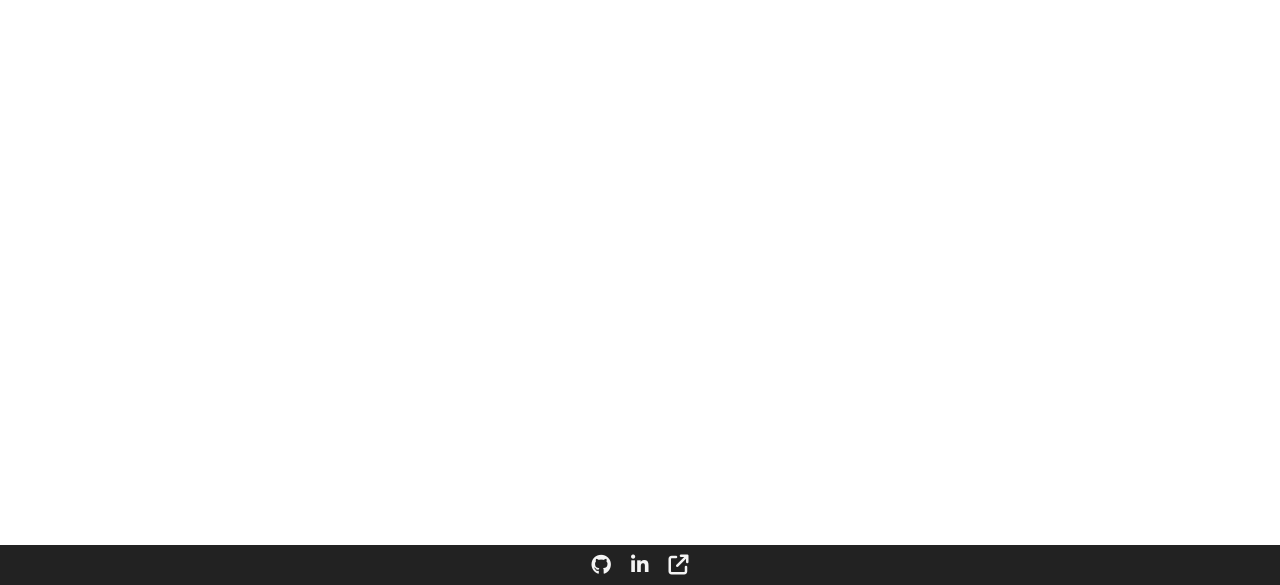
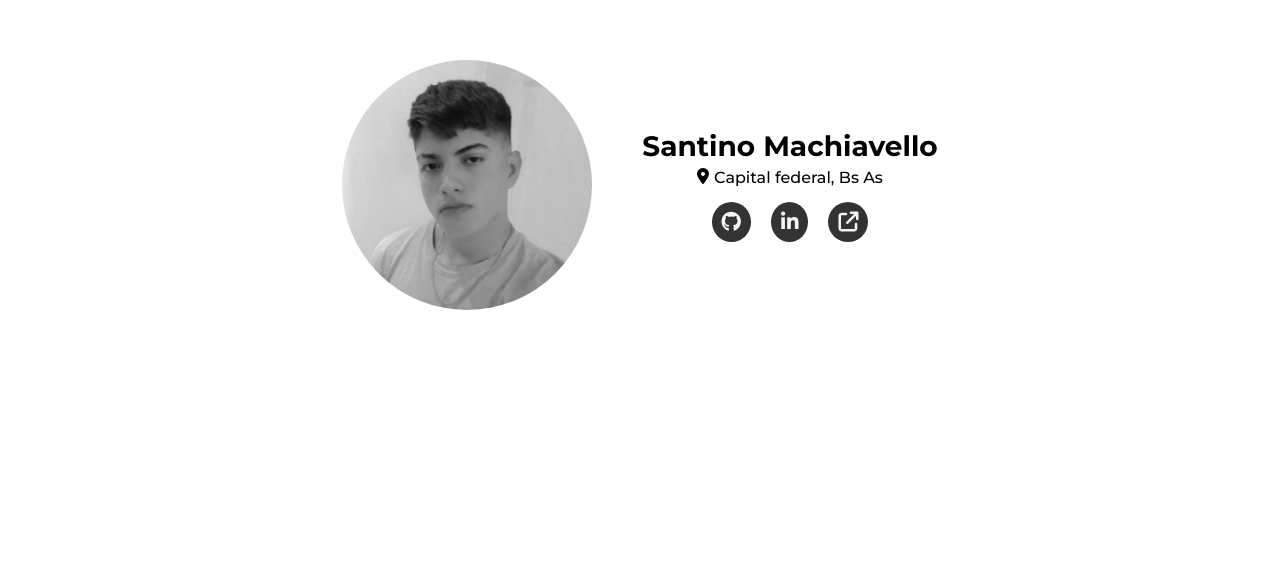
Before and after one commit to SantiMachia/myportfolio, a plain HTML site: page index.html in a window 1280 px wide. Shown: the part 215-800 px from the top of the page. Drawn offline with Linux system fonts and the light colour scheme; a web font is replaced by a local one.

Commit message:
feat(home): add hme section

```diff
--- a/index.html
+++ b/index.html
@@ -17,8 +17,17 @@
             </ul>
         </nav>
     </header>
-    <main></main>
-    <footer>
+    <main>
+        <section id="home" class="home">
+            <figure class="figure-img">
+                <img src="./imgs/me.jpg" class="home-img" alt="me">
+            </figure>
+            <div class="home-text">
+                <h1 class="h1-home">Santino Machiavello</h1>
+                <div class="location">
+                    <i class="fa-solid fa-location-dot location-icon"></i>
+                    <p class="location-p">Capital federal, Bs As</p>
+                </div>
                 <nav class="footer-nav">
                     <ul class="ul-footer">
                         <li><a href="https://github.com/SantiMachia" class="a-footer"><i class="fa-brands fa-github footer-icon"></i></a></li>
@@ -26,6 +35,10 @@
                         <li><a href="./CV MACHIAVELLO SANTINO.pdf" download class="a-footer"><i class="fa-solid fa-arrow-up-right-from-square footer-icon"></i></a></li>
                     </ul>
                 </nav>
+            </div>
+        </section>
+    </main>
+    <footer>
     </footer>
     <script src="./main.js"></script>
 </body>
--- a/sections-css/home.css
+++ b/sections-css/home.css
@@ -4,6 +4,8 @@ header {
     display: flex;
     justify-content: center;
     flex-direction: column;
+    position: fixed;
+    top: 0;
 }
 
 .navbar {}
@@ -19,12 +21,13 @@ header {
     font-weight: bold;
     transition: all .2s;
 }
-.a-navbar:hover{
+
+.a-navbar:hover {
     padding: 5px;
     border-bottom: 3px solid #f5f5f5;
 }
 
-footer{
+footer {
     position: fixed;
     bottom: 0;
     display: flex;
@@ -32,24 +35,77 @@ footer{
     width: 100%;
     background-color: #222;
 }
-.footer-nav{
+
+.footer-nav {
     display: flex;
     justify-content: center;
 
 }
-.ul-footer{
+
+.ul-footer {
     display: flex;
     gap: 20px;
     justify-content: center;
     height: 40px;
     align-items: center;
 }
-.a-footer{
+
+.a-footer {
     font-size: 1.25em;
     color: #f5f5f5;
+    background-color: #333;
+    padding: 10px;
+    border-radius: 100%;
+    display: flex;
+    transition: all .4s;
 }
-.footer-icon{
+.a-footer:hover{
+    background-color: #444;
+}
 
+.footer-icon {}
+
+.home {
+    display: flex;
+    flex-direction: column;
+    gap: 20px;
+    padding: 20px;
+    align-items: center;
+    height: 100vh;
+    justify-content: center;
+}
+
+.home-text {
+    display: flex;
+    flex-direction: column;
+    gap: 10px;
+    align-items: center;
+}
+
+.h1-home {
+    font-size: 28px;
+}
+
+.location {
+    display: flex;
+    gap: 5px;
+}
+
+.location-icon {}
+
+.location-p {
+    font-weight:500;
+}
+
+.figure-img {
+    display: flex;
+    justify-content: center;
+}
+
+.home-img {
+max-width: 200px;
+border-radius: 100%;
+object-fit: cover;
 }
 
 @media(min-width: 768px) {
@@ -60,6 +116,33 @@ footer{
     .ul-navbar {}
 
     .a-navbar {}
+
+    .home {
+        flex-direction: row;
+        justify-content: center;
+        gap: 50px;
+    }
+
+    .home-text {
+        gap: 5px;
+    }
+
+    .h1-home {}
+
+    .location {}
+
+    .location-icon {}
+
+    .location-p {}
+
+    .figure-img {}
+
+    .home-img {
+        max-width: 250px;
+    }
+    .ul-footer{
+        margin-top: 10px;
+    }
 }
 
 @media(min-width: 1024px) {
@@ -70,6 +153,22 @@ footer{
     .ul-navbar {}
 
     .a-navbar {}
+
+    .home {}
+
+    .home-text {}
+
+    .h1-home {}
+
+    .location {}
+
+    .location-icon {}
+
+    .location-p {}
+
+    .figure-img {}
+
+    .home-img {}
 }
 
 @media(min-width: 1440px) {
@@ -80,4 +179,20 @@ footer{
     .ul-navbar {}
 
     .a-navbar {}
+
+    .home {}
+
+    .home-text {}
+
+    .h1-home {}
+
+    .location {}
+
+    .location-icon {}
+
+    .location-p {}
+
+    .figure-img {}
+
+    .home-img {}
 }
```
Also changed, not shown: imgs/me.jpg (added). Lines whose indentation alone changed are shown as unchanged.
